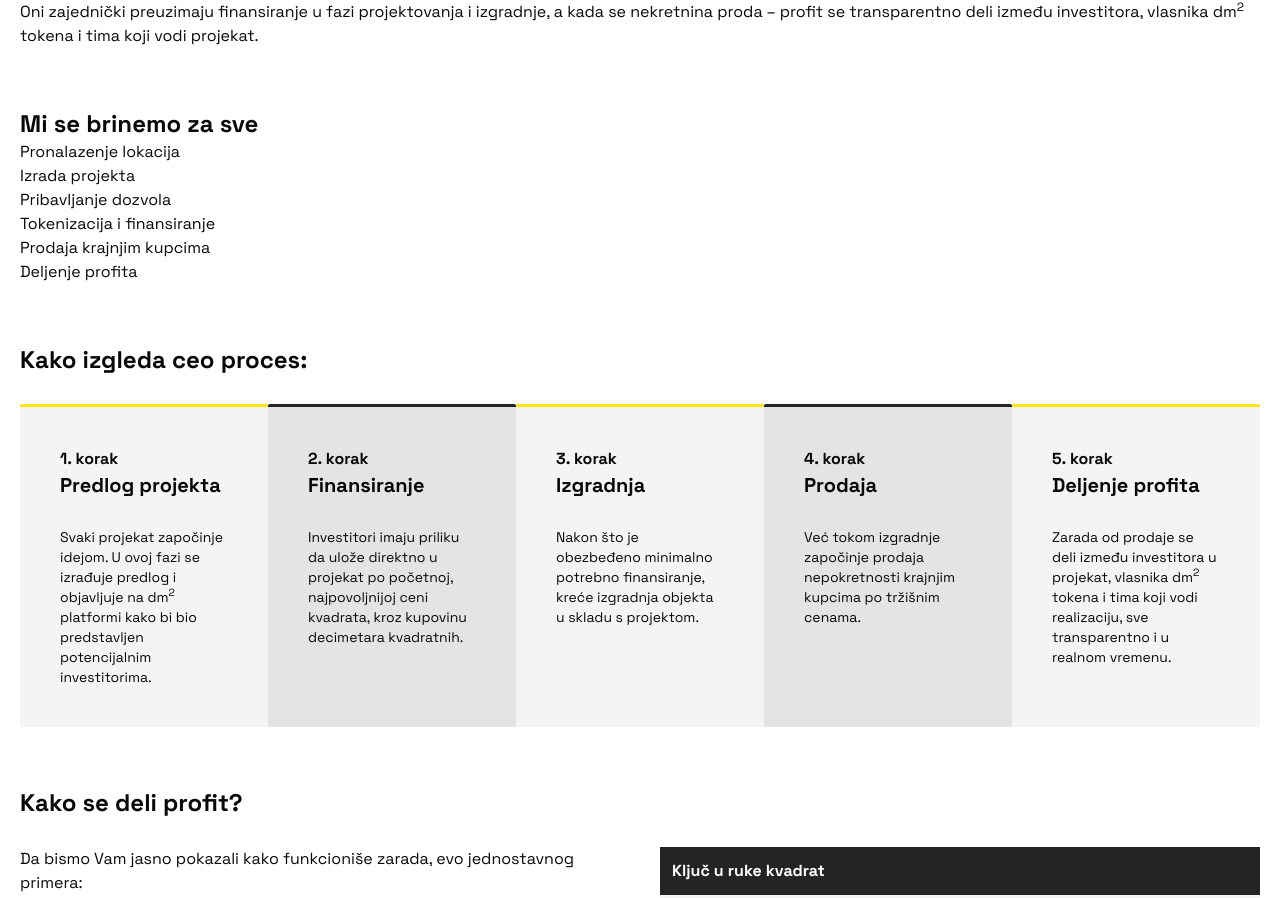
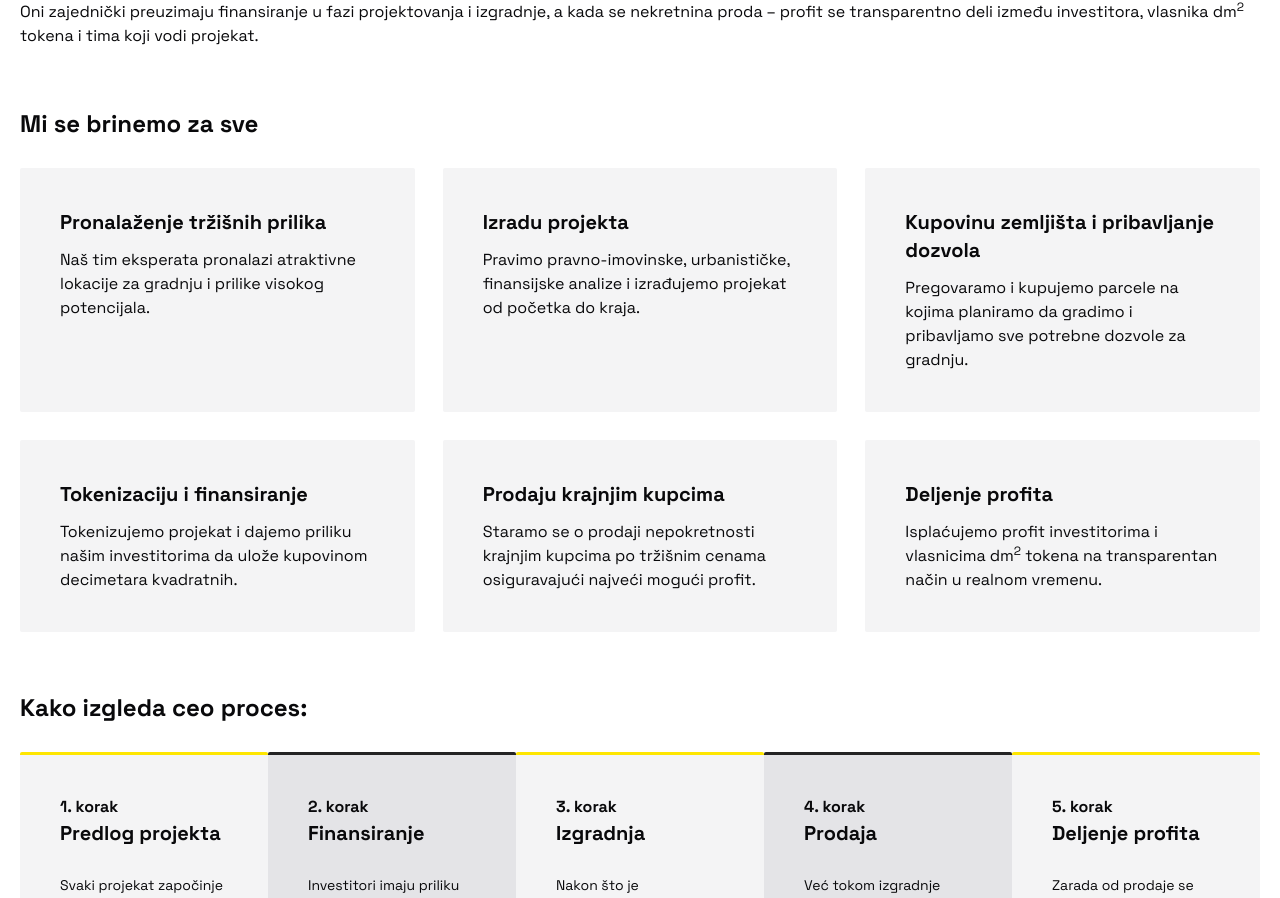
Before and after one commit to develo-pera/dm2, a Next.js app: page / in a window 1280 px wide. Shown: the part 2273-3171 px from the top of the page. Built offline with nearby package versions, Linux system fonts and the light colour scheme.

Commit message:
Add we take care of everyhting

```diff
--- a/src/app/components/common/waitlist-dialog.tsx
+++ b/src/app/components/common/waitlist-dialog.tsx
@@ -26,7 +26,7 @@ const WaitlistDialog = ({ children }: { children: React.ReactNode }) => {
             </SelectTrigger>
             <SelectContent className="rounded-xs">
               <SelectItem value="tokene">dm2 tokeni</SelectItem>
-              <SelectItem value="decimetre">decimetri kvadratne</SelectItem>
+              <SelectItem value="decimetre">decimetri kvadratni</SelectItem>
               <SelectItem value="oba">I tokeni, i decimetri kvadratni</SelectItem>
             </SelectContent>
           </Select>
--- a/src/app/components/landing/how-it-wroks.tsx
+++ b/src/app/components/landing/how-it-wroks.tsx
@@ -15,24 +15,33 @@ const HowItWorks = () => {
 
       <div>
         <p className="text-2xl mt-15 font-bold">Mi se brinemo za sve</p>
-        <div>
-          <p>Pronalazenje lokacija</p>
+        <div className="grid grid-cols-1 md:grid-cols-2 lg:grid-cols-3 gap-3 md:gap-7 mt-7">
+          <div className="bg-zinc-100 p-7 md:p-10 rounded-xs">
+            <p className="text-xl font-bold mb-3">Pronalaženje tržišnih prilika</p>
+            <p>Naš tim eksperata pronalazi atraktivne lokacije za gradnju i prilike visokog potencijala.</p>
+          </div>
+          <div className="bg-zinc-100 p-7 md:p-10 rounded-xs">
+            <p className="text-xl font-bold mb-3">Izradu projekta</p>
+            <p>Pravimo pravno-imovinske, urbanističke, finansijske analize i izrađujemo projekat od početka do kraja.</p>
+          </div>
+          <div className="bg-zinc-100 p-7 md:p-10 rounded-xs">
+            <p className="text-xl font-bold mb-3">Kupovinu zemljišta i pribavljanje dozvola</p>
+            <p>Pregovaramo i kupujemo parcele na kojima planiramo da gradimo i pribavljamo sve potrebne dozvole za gradnju.</p>
+          </div>
+          <div className="bg-zinc-100 p-7 md:p-10 rounded-xs">
+            <p className="text-xl font-bold mb-3">Tokenizaciju i finansiranje</p>
+            <p>Tokenizujemo projekat i dajemo priliku našim investitorima da ulože kupovinom decimetara kvadratnih.</p>
+          </div>
+          <div className="bg-zinc-100 p-7 md:p-10 rounded-xs">
+            <p className="text-xl font-bold mb-3">Prodaju krajnjim kupcima</p>
+            <p>Staramo se o prodaji nepokretnosti krajnjim kupcima po tržišnim cenama osiguravajući najveći mogući profit.</p>
+          </div>
+          <div className="bg-zinc-100 p-7 md:p-10 rounded-xs">
+            <p className="text-xl font-bold mb-3">Deljenje profita</p>
+            <p>Isplaćujemo profit investitorima i vlasnicima dm<sup>2</sup> tokena na transparentan način u realnom vremenu.</p>
+          </div>
         </div>
-        <div>
-          <p>Izrada projekta</p>
-        </div>
-        <div>
-          <p>Pribavljanje dozvola</p>
-        </div>
-        <div>
-          <p>Tokenizacija i finansiranje</p>
-        </div>
-        <div>
-          <p>Prodaja krajnjim kupcima</p>
-        </div>
-        <div>
-          <p>Deljenje profita</p>
-        </div>
+
       </div>
 
       <div>
```
